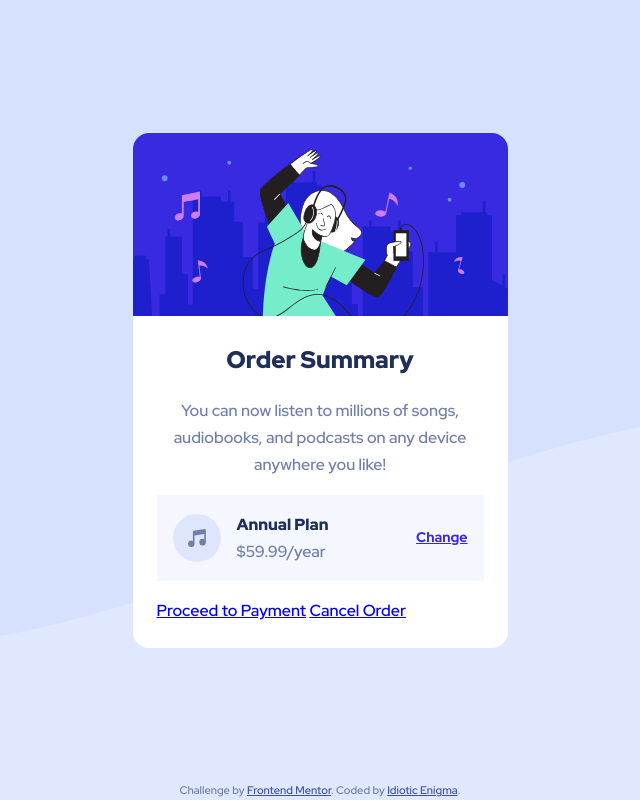
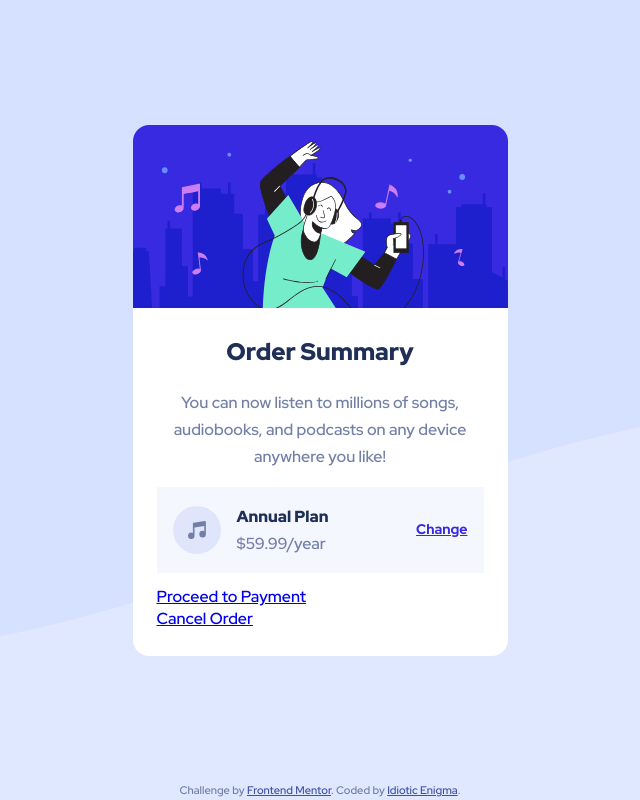
Before and after one commit to idiotic-enigma/order-summary-component, a website: page index.html in a window 1280 px wide. Shown: the whole page, without its empty margins (320-960 px from the left). Drawn offline with nearby package versions, Linux system fonts and the light colour scheme; files that its build step writes are made by us from their sources.

Commit message:
Included 'button' in main

```diff
--- a/sass/main.scss
+++ b/sass/main.scss
@@ -10,5 +10,6 @@
 
 /*	Components
 		============================================================ */
+@import 'components/button';
 @import 'components/order-summary';
 @import 'components/order-summary-item';
```
